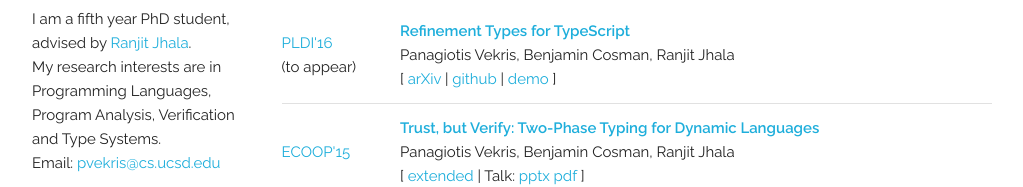
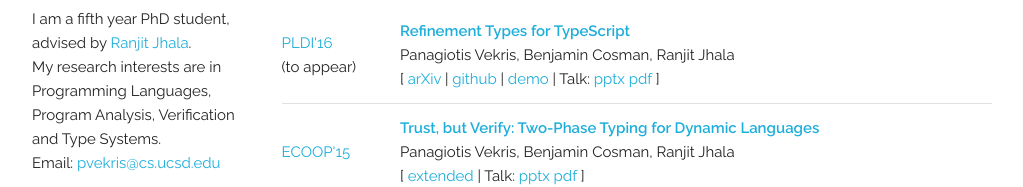
Before and after one commit to panagosg7/www-personal, a plain HTML site: page index.html in a window 1280 px wide. Shown: the part 335-522 px from the top of the page, without its empty margins (128-1151 px from the left). Drawn offline with Linux system fonts and the light colour scheme.

Commit message:
Update index.html

```diff
--- a/index.html
+++ b/index.html
@@ -173,6 +173,8 @@
                                 [   <a href="http://arxiv.org/abs/1604.02480">arXiv</a>
                                 |   <a href="https://github.com/UCSD-PL/refscript">github</a>
                                 |   <a href="http://goto.ucsd.edu/~pvekris/refscript">demo</a>
+                                |   Talk: <a href="./docs/RefScript-pldi16-talk.pptx">pptx</a>
+                                          <a href="./docs/RefScript-pldi16-talk.pdf">pdf</a>
                                 ]
                             </td>
                         </tr>
```
